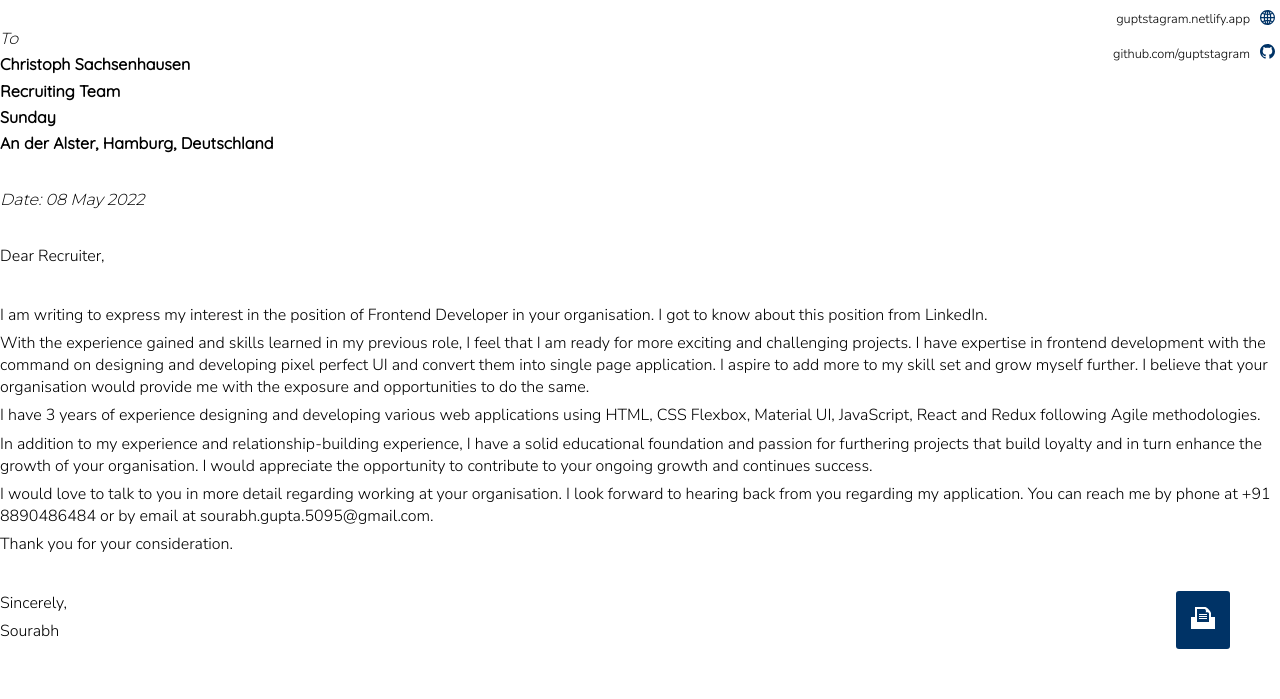
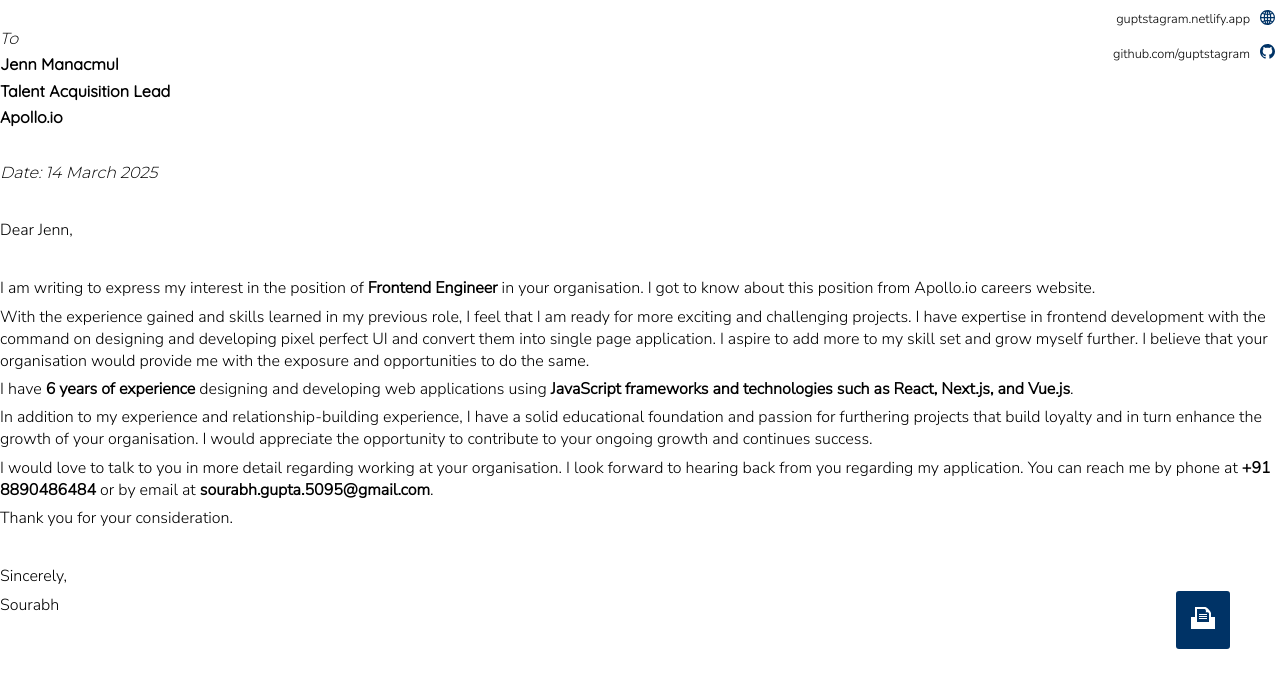
Before and after one commit to guptstagram/guptstagram-resume, a plain HTML site: page cover.html in a window 1280 px wide. Shown: the part 101-800 px from the top of the page. Drawn offline with Linux system fonts and the light colour scheme.

Commit message:
cover update

```diff
--- a/cover.html
+++ b/cover.html
@@ -31,17 +31,16 @@
           <div class="top-left">
             <div class="name-section">
               <h1>Sourabh Gupta</h1>
-              <h2>Frontend Web Developer</h2>
+              <h2>Frontend Engineer</h2>
             </div>
             <div class="gap"></div>
             <div class="to-section">
               <h4>To</h4>
-              <h2>Christoph Sachsenhausen</h2>
-              <h2>Recruiting Team</h2>
-              <h2>Sunday</h2>
-              <h2>An der Alster, Hamburg, Deutschland</h2>
+              <h2>Jenn Manacmul</h2>
+              <h2>Talent Acquisition Lead</h2>
+              <h2>Apollo.io</h2>
               <div class="gap"></div>
-              <h4>Date: 08 May 2022</h4>
+              <h4>Date: 14 March 2025</h4>
             </div>
           </div>
           <div class="top-right">
@@ -124,12 +123,12 @@
         </div>
         <div class="bottom-section">
           <div class="gap"></div>
-          <p>Dear Recruiter,</p>
+          <p>Dear Jenn,</p>
           <div class="gap"></div>
           <p>
-            I am writing to express my interest in the position of Frontend
-            Developer in your organisation. I got to know about this position
-            from LinkedIn.
+            I am writing to express my interest in the position of
+            <b>Frontend Engineer</b> in your organisation. I got to know about
+            this position from Apollo.io careers website.
           </p>
           <p>
             With the experience gained and skills learned in my previous role, I
@@ -141,9 +140,12 @@
             exposure and opportunities to do the same.
           </p>
           <p>
-            I have 3 years of experience designing and developing various web
-            applications using HTML, CSS Flexbox, Material UI, JavaScript, React
-            and Redux following Agile methodologies.
+            I have <b>6 years of experience</b> designing and developing web
+            applications using
+            <b
+              >JavaScript frameworks and technologies such as React, Next.js,
+              and Vue.js</b
+            >.
           </p>
           <p>
             In addition to my experience and relationship-building experience, I
@@ -155,8 +157,8 @@
           <p>
             I would love to talk to you in more detail regarding working at your
             organisation. I look forward to hearing back from you regarding my
-            application. You can reach me by phone at +91 8890486484 or by email
-            at sourabh.gupta.5095@gmail.com.
+            application. You can reach me by phone at <b>+91 8890486484</b> or
+            by email at <b>sourabh.gupta.5095@gmail.com</b>.
           </p>
           <p>Thank you for your consideration.</p>
           <div class="gap"></div>
```
